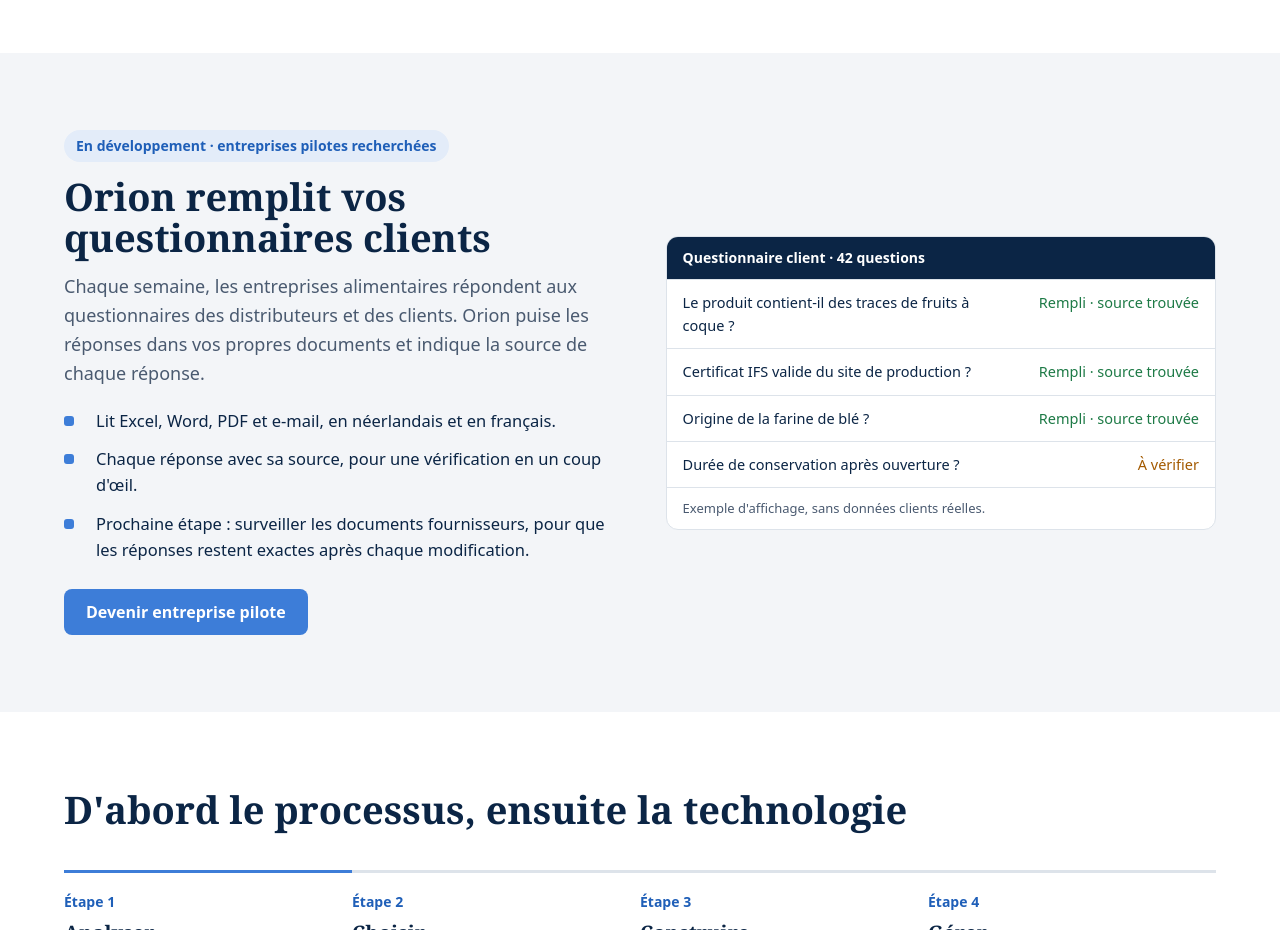
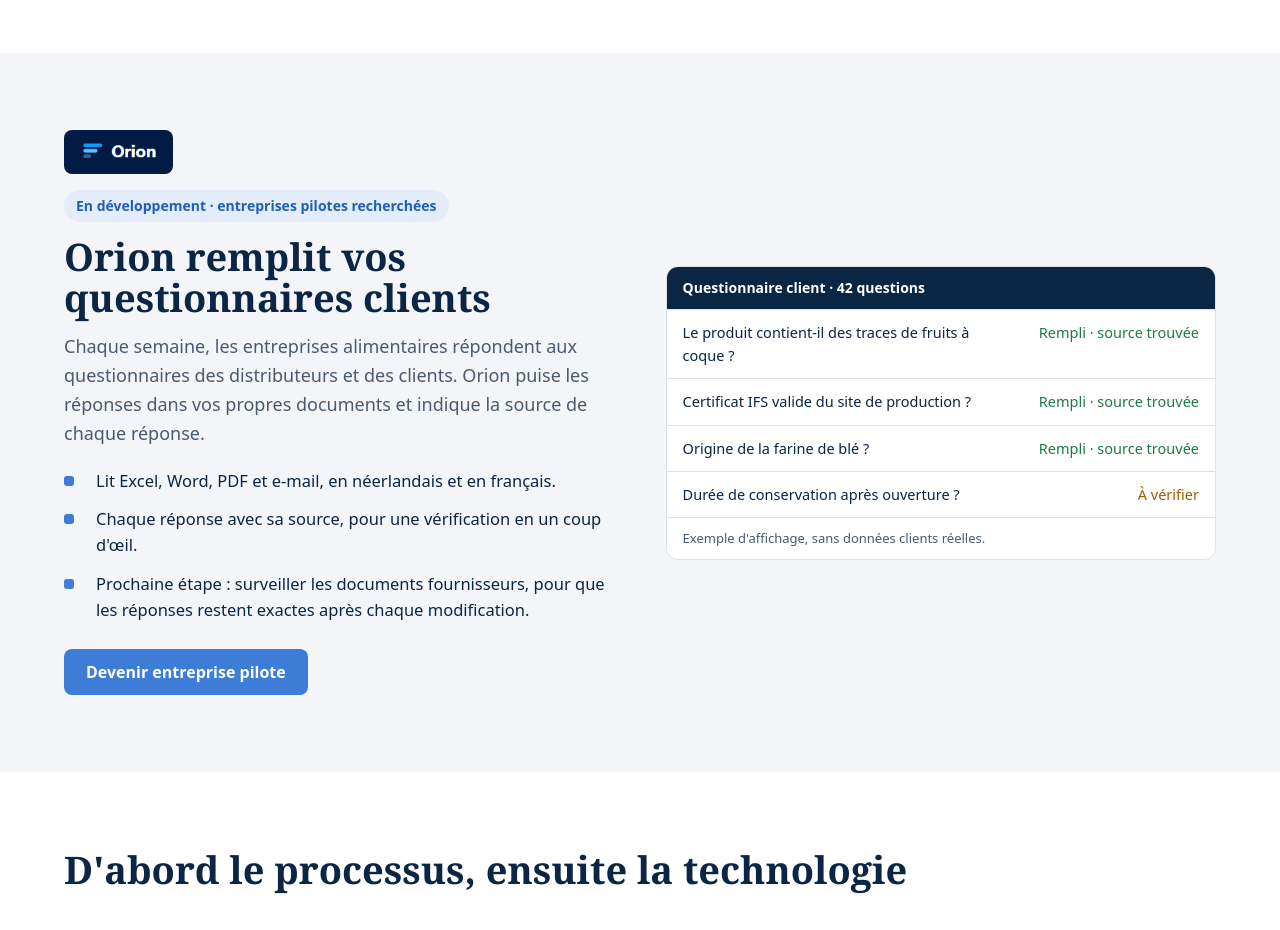
Before and after one commit to erhol1973/grow-faster-automation, a plain HTML site: page fr/index.html in a window 1280 px wide. Shown: the part 2040-2970 px from the top of the page. Drawn offline with Linux system fonts and the light colour scheme.

Commit message:
Orion-logo op homepage FR

```diff
--- a/fr/index.html
+++ b/fr/index.html
@@ -129,6 +129,7 @@
 <section class="orion band" id="orion">
  <div class="wrap">
   <div>
+   <img class="orion-logo" src="../assets/orion-logo.png" alt="Orion" width="109" height="44">
    <span class="pill">En développement · entreprises pilotes recherchées</span>
    <h2>Orion remplit vos questionnaires clients</h2>
    <p class="lead">Chaque semaine, les entreprises alimentaires répondent aux questionnaires des distributeurs et des clients. Orion puise les réponses dans vos propres documents et indique la source de chaque réponse.</p>
```
